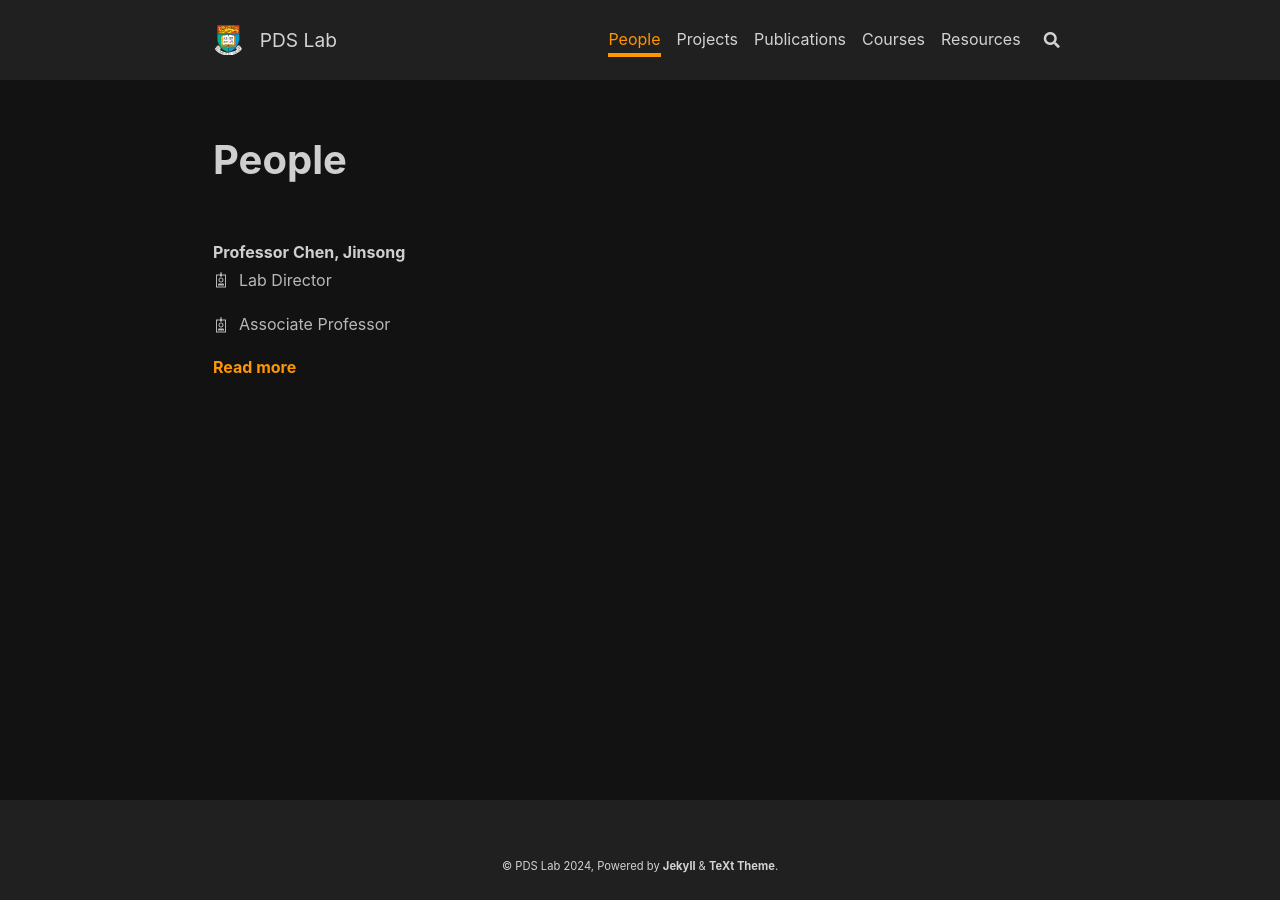
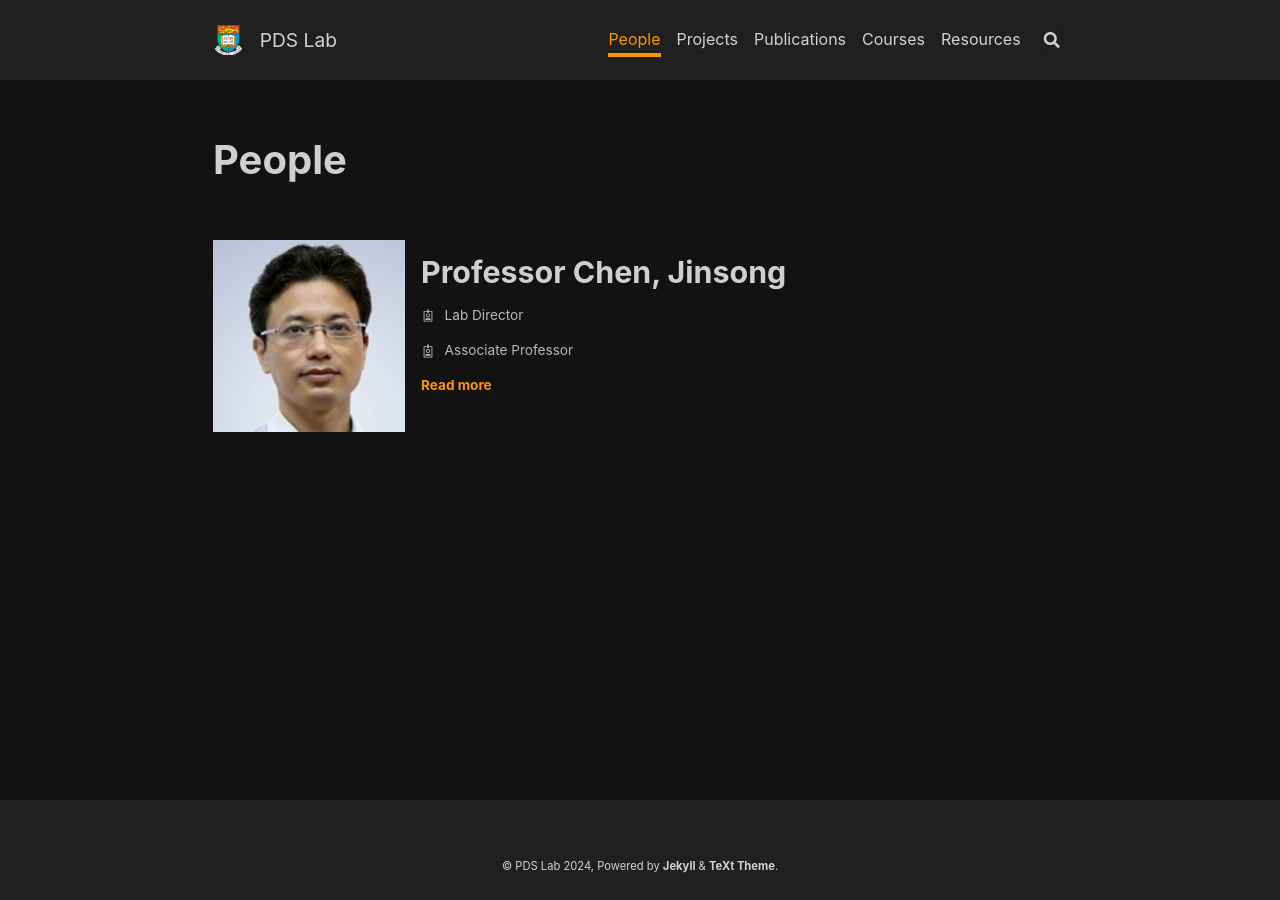
Before and after one commit to psychometrics-ds/psychometrics-ds.github.io, a Jekyll site: the page built from people.md, in a window 1280 px wide. Built offline with Jekyll 4.4.1, drawn with Linux system fonts in a browser that asks for light colours; nearby versions of some CDN libraries.

Commit message:
Update article-list.html

```diff
--- a/_includes/article-list.html
+++ b/_includes/article-list.html
@@ -1,10 +1,15 @@
 {%- assign _excerpt_truncate = include.excerpt_truncate | default: 350 -%}
+
 {%- assign _excerpt_type = include.excerpt_type -%}
+
 {%- include snippets/get-locale-string.html key='READMORE' -%}
 {%- assign _locale_readmore = __return -%}
 
-{%- assign _sorted_list = include.articles | sort: 'date' -%}
-{%- if include.group_by == 'year' or include.reverse -%}
+{%- assign _sorted_list = include.articles -%}
+{%- if include.group_by == 'year' -%}
+  {%- assign _sorted_list = _sorted_list | sort: 'date' -%}
+{%- endif -%}
+{%- if include.reverse -%}
   {%- assign _sorted_list = _sorted_list | reverse -%}
 {%- endif -%}
 
@@ -20,27 +25,38 @@
   {%- endif -%}
 {%- endif -%}
 
-  {%- if include.group_by == 'year' -%}
-    {%- assign _date = '' -%}
   {%- for _article in _sorted_list -%}
-      {%- assign _currentdate = _article.date | date: '%Y' -%}
-      {%- if _currentdate != _date -%}
-        {%- unless forloop.first -%}</ul></section>{%- endunless -%}
-        <section><h2 class="article-list__group-header">{{ _currentdate }}</h2><ul class="items">
-        {%- assign _date = _currentdate -%}
-      {%- endif -%}
+
     {%- include snippets/prepend-baseurl.html path=_article.url -%}
     {%- assign _article_url = __return -%}
+
     {%- if _article.cover -%}
       {%- include snippets/get-nav-url.html path=_article.cover -%}
       {%- assign _article_cover = __return -%}
     {%- endif -%}
-      <li class="item" itemscope itemtype="http://schema.org/BlogPosting">
+
+    {%- if include.type == 'item' -%}
+      {%- if include.article_type == 'BlogPosting' -%}
+        <article class="item" itemscope itemtype="http://schema.org/BlogPosting">
+      {%- else -%}
+        <article class="item">
+      {%- endif -%}
+        {%- if _article.cover and include.show_cover-%}
+          {%- include snippets/get-nav-url.html path=_article.cover -%}
+          {%- assign _article_cover = __return -%}
+          <div class="item__image">
+          {%- if include.cover_size == 'lg' -%}
+            <img class="image image--lg" src="{{ _article_cover }}" />
+          {%- elsif include.cover_size == 'sm' -%}
+            <img class="image image--sm" src="{{ _article_cover }}" />
+          {%- else -%}
+            <img class="image" src="{{ _article_cover }}" />
+          {%- endif -%}
+          </div>
+        {%- endif -%}
         <div class="item__content">
-          {%- if include.show_info -%}
-            <span class="item__meta">{{ _article.date | date: '%B %d, %Y' }}</span>
-          {%- endif -%}
-          <a itemprop="headline" class="item__header" href="{{ _article_url }}">{{ _article.title }}</a>
+          <header><a href="{{ _article_url }}"><h2 itemprop="headline" class="item__header">{{ _article.title }}</h2></a></header>
+          <div class="item__description">
             {%- if _article.excerpt and include.show_excerpt -%}
               <div class="article__content" itemprop="description articleBody">
                 {%- if _excerpt_type == 'html' -%}
@@ -54,37 +70,75 @@
               <p><a href="{{ _article_url }}">{{ _locale_readmore }}</a></p>
             {%- endif -%}
           </div>
-      </li>
+          {%- if include.show_info -%}
+            {%- include snippets/assign.html target=site.data.variables.default.page.pageview
+              source0=_article.pageview -%}
+            {%- assign _show_pageview = __return -%}
+            {%- include article-info.html article=_article show_pageview=_show_pageview -%}
+          {%- endif -%}
+        </div>
+      </article>
+
+
+    {%- elsif include.type == 'brief' -%}
+      {%- assign _tags = '' -%}
+      {%- for _tag in _article.tags -%}
+        {%- assign _tag_encode = _tag | strip | url_encode -%}
+        {%- if forloop.last -%}
+          {%- assign _tags = _tags | append: _tag_encode -%}
+        {%- else -%}
+          {%- assign _tags = _tags | append: _tag_encode | append: ',' -%}
+        {%- endif -%}
       {%- endfor -%}
-    </ul></section>
-  {%- else -%}
-    {%- for _article in _sorted_list -%}
-      {%- include snippets/prepend-baseurl.html path=_article.url -%}
-      {%- assign _article_url = __return -%}
-      {%- if _article.cover -%}
-        {%- include snippets/get-nav-url.html path=_article.cover -%}
-        {%- assign _article_cover = __return -%}
+      {%- if include.group_by == 'year' -%}
+        {%- assign _currentdate = _article.date | date: '%Y' -%}
+        {%- if _currentdate != _date -%}
+          {%- unless forloop.first -%}</ul></section>{%- endunless -%}
+          <section><h2 class="article-list__group-header">{{ _currentdate }}</h2><ul class="items">
+          {%- assign _date = _currentdate -%}
         {%- endif -%}
-      <li class="item" itemscope itemtype="http://schema.org/BlogPosting">
+      {%- endif -%}
+      {%- include snippets/get-locale-string.html key='ARTICLE_LIST_DATE_FORMAT' -%}
+      <li class="item" itemscope itemtype="http://schema.org/BlogPosting" data-tags="{{ _tags }}">
         <div class="item__content">
           {%- if include.show_info -%}
-            <span class="item__meta">{{ _article.date | date: '%B %d, %Y' }}</span>
+            <span class="item__meta">{{ _article.date | date: __return }}</span>
           {%- endif -%}
-          <a itemprop="headline" class="item__header" href="{{ _article_url }}">{{ _article.title }}</a>
-          {%- if _article.excerpt and include.show_excerpt -%}
-            <div class="article__content" itemprop="description articleBody">
-              {%- if _excerpt_type == 'html' -%}
-                {{ _article.excerpt }}
-              {%- else -%}
-                {{ _article.excerpt | strip_html | strip | truncate: _excerpt_truncate }}
+          <a itemprop="headline" class="item__header" href="{{ _article_url }}">{{ _article.title }}</a></div>
+      </li>
+
+    {%- elsif include.type == 'grid' -%}
+      {%- if include.size == 'sm' -%}
+        <div class="cell cell--12 cell--md-4 cell--lg-3">
+          <div class="card card--flat">
+            {%- if _article.cover -%}
+              <div class="card__image">
+                <img class="image" src="{{ _article_cover }}" />
+                <div class="overlay overlay--bottom">
+                  <header>
+                    <a href="{{ _article_url }}"><h2 class="card__header">{{ _article.title }}</h2></a>
+                  </header>
+                </div>
+              </div>
             {%- endif -%}
             </div>
+        </div>
+      {%- else -%}
+
+        <div class="cell cell--12 cell--md-6 cell--lg-4">
+          <div class="card card--flat">
+            {%- if _article.cover -%}
+              <div class="card__image"><img src="{{ _article_cover }}" /></div>
             {%- endif -%}
-          {%- if include.show_readmore -%}
-            <p><a href="{{ _article_url }}">{{ _locale_readmore }}</a></p>
+              <div class="card__content">
+                <header>
+                  <a href="{{ _article_url }}"><h2 class="card__header">{{ _article.title }}</h2></a>
+                </header>
+              </div>
+          </div>
+        </div>
       {%- endif -%}
+    {%- endif -%}
+  {%- endfor -%}
+
 </div>
-      </li>
-    {%- endfor -%}
-  {%- endif -%}
-</div>
```
Lines whose indentation alone changed are shown as unchanged.
